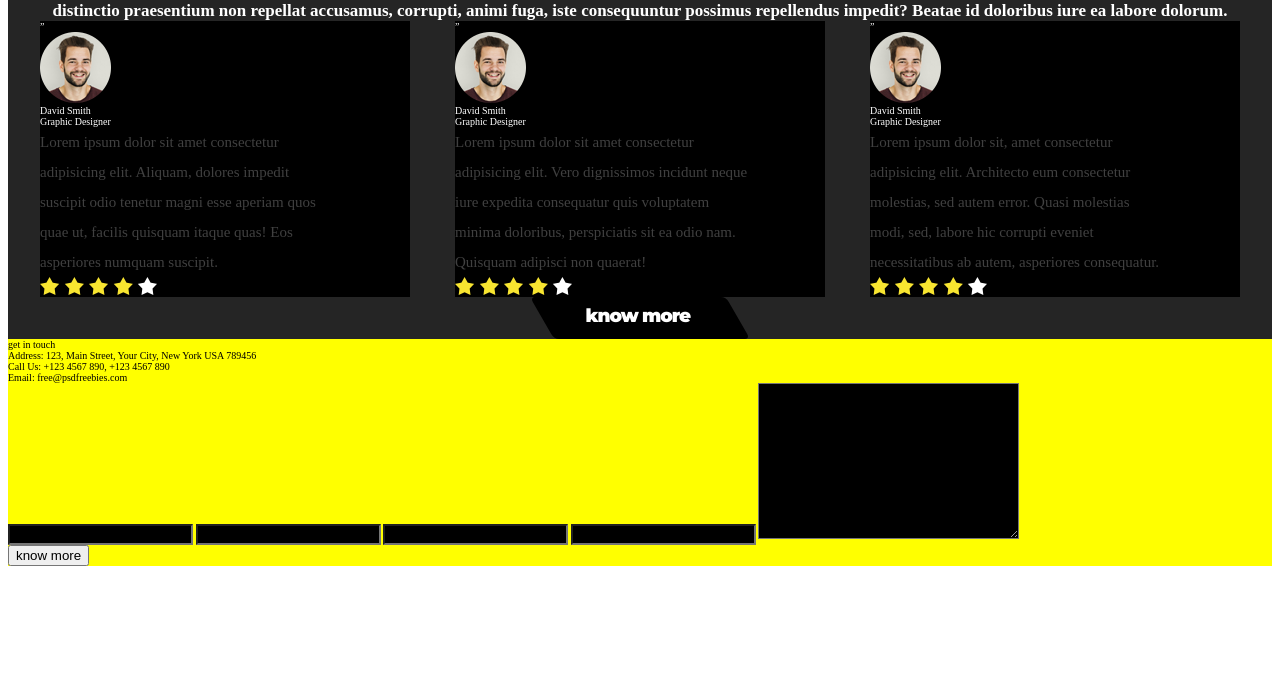
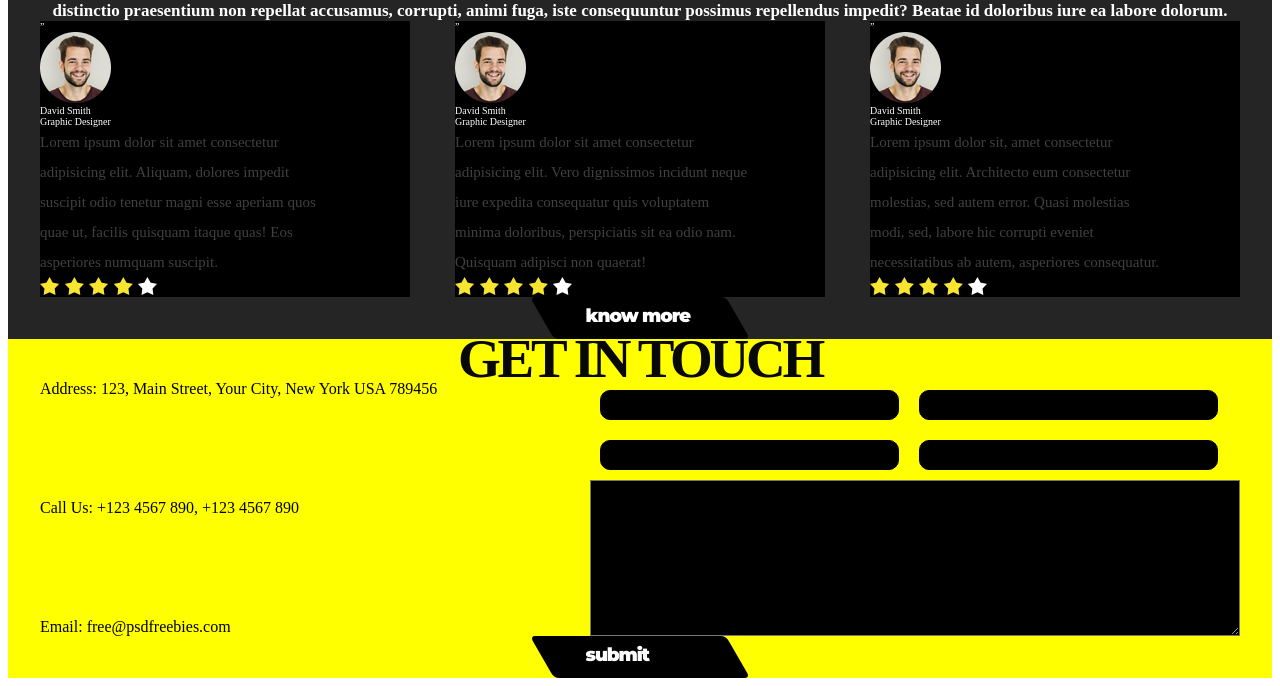
Before and after one commit to MaksNekrut/agency, a website: page index.html in a window 1280 px wide. Shown: the part 3589-4275 px from the top of the page. Before the commit the page ends 4163 px from the top, so only its background shows below. Drawn offline with Linux system fonts and the light colour scheme.

Commit message:
section forms

```diff
--- a/index.html
+++ b/index.html
@@ -223,7 +223,7 @@
             </div>
           </div>
           <div class="forms__btn">
-            <button>know more</button>
+            <button>submit</button>
           </div>
         </div>
       </div>
--- a/sass/sections/_forms.scss
+++ b/sass/sections/_forms.scss
@@ -1,8 +1,72 @@
 .forms {
-    background-color: $color-yellow;
+  background-color: $color-yellow;
+  &__inner {
+    width: 120rem;
+    margin: 0 auto;
+    display: flex;
+    flex-direction: column;
+  }
+  .forms-title {
+    font-size: 5.5rem;
+    text-transform: uppercase;
+    font-weight: bold;
+    line-height: 0.74;
+    letter-spacing: -3.3px;
+    text-align: center;
+    color: #080808;
+  }
+  .forms-info {
+    display: flex;
+    flex-direction: row;
+    justify-content: space-between;
+    &__inner_left {
+      display: flex;
+      flex-direction: column;
+      justify-content: space-between;
+      font-size: 1.6rem;
+    }
+    &__inner_right {
+      display: flex;
+      flex-direction: row;
+      flex-wrap: wrap;
+      width: 65rem;
+      input {
+        flex-basis: 46%;
+        margin: 1rem;
+        border: 1px solid $color-black;
+        border-radius: 10px;
+        height: 3rem;
+        background-color: $color-black;
+        color: $color-white;
+      }
+      textarea {
+        flex-basis: 100%;
+        background-color: $color-black;
+        color: $color-white;
+      }
+    }
 
-    input,
-    textarea {
+  }
+  &__btn {
+    width: 196px;
+    height: 42px;
+    border-radius: 5px;
+    background-color: #000000;
+    margin-right: 27rem;
+    transform: skewX(30deg);
+    margin: 0 auto;
+    button {
+        color: $color-white;
         background-color: $color-black;
+        border: none;
+        margin: 0.7rem 4.5rem;
+        padding: 0;
+        font-family: Montserrat;
+        font-size: 18.5px;
+        font-weight: 900;
+        letter-spacing: -1.11px;
+        text-align: center;
+        transform: skewX(-30deg);
     }
 }
+}
```
Also changed, not shown: css/main.css, css/main.min.css, 1 other file.
